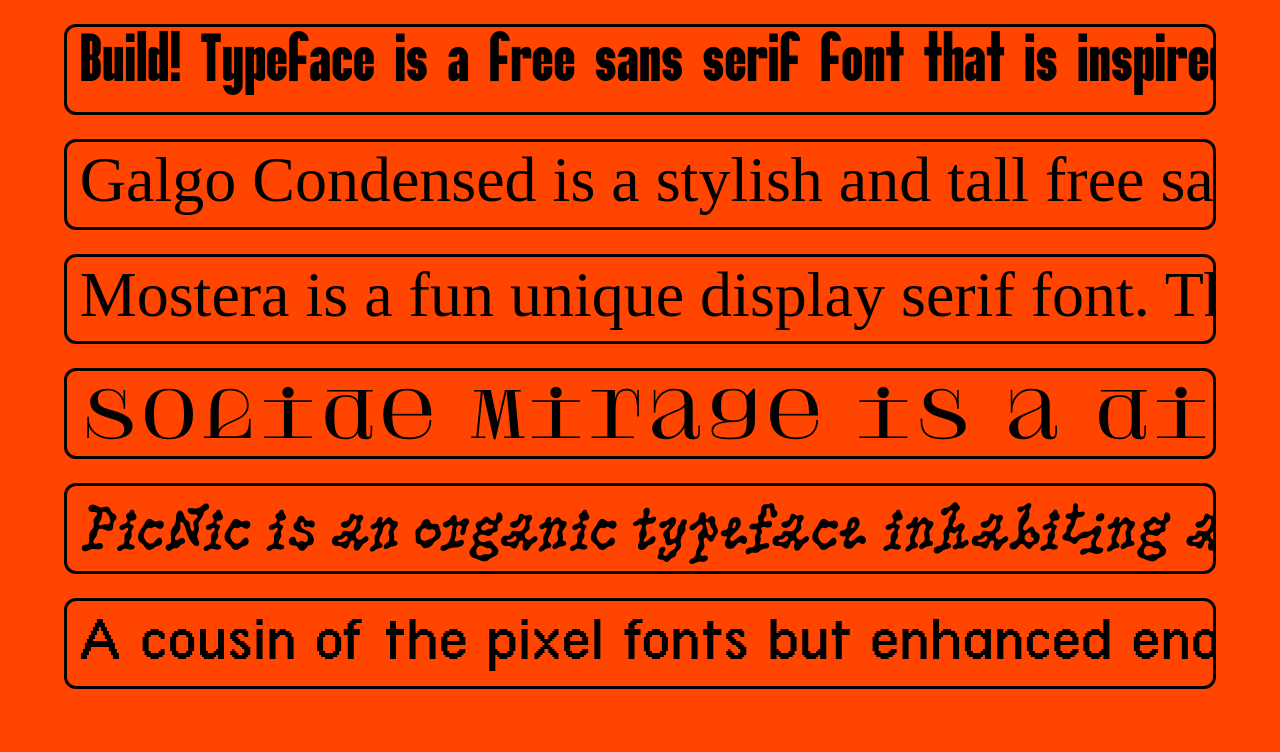
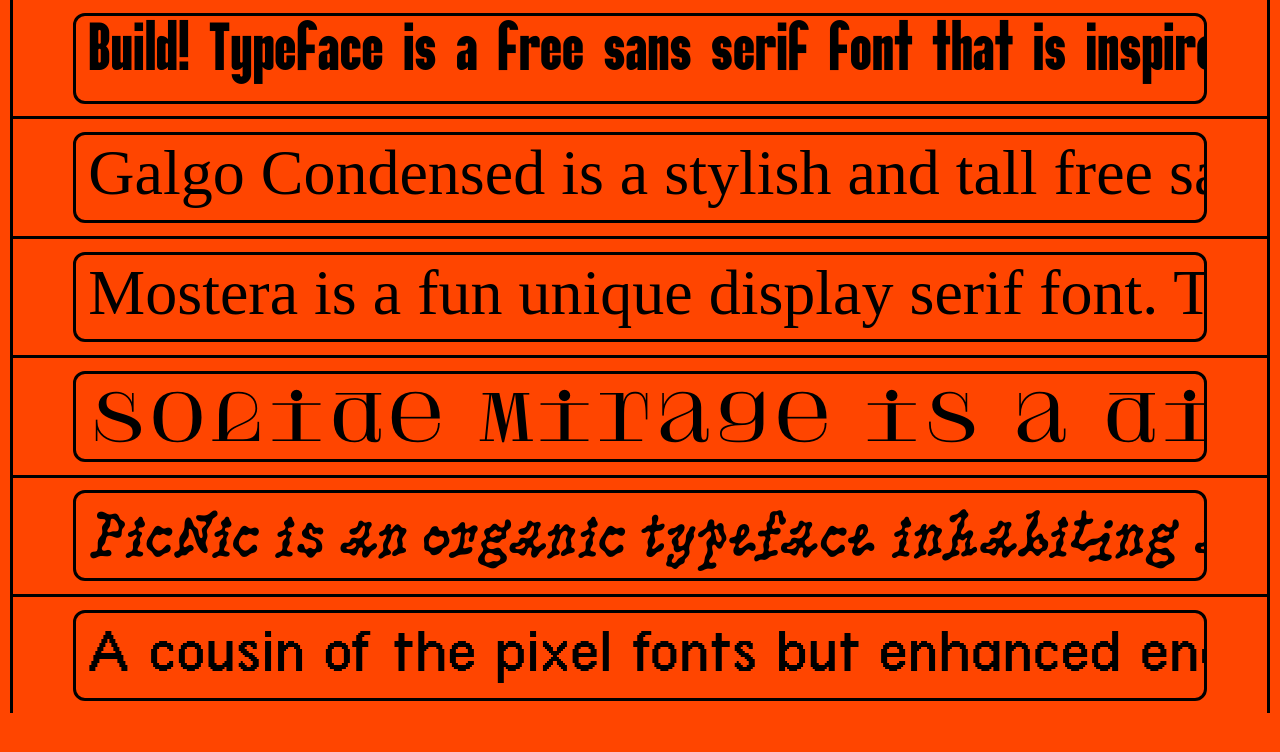
Before and after one commit to Paulalopez03/Paulalopez03.github.io, a plain HTML site: page EJ18/index.html in a window 1280 px wide. Drawn offline with Linux system fonts and the light colour scheme; a web font is replaced by a local one.

Commit message:
bordecitos

```diff
--- a/EJ18/index.html
+++ b/EJ18/index.html
@@ -13,6 +13,7 @@
 <body>
     <header></header>
     <main>
+
         <div class="cuadro" id="uno">
             <!-- <h1>Build</h1> -->
             <p>Build! Typeface is a free sans serif font that is inspired by German editorial design and their solid
@@ -20,6 +21,7 @@
 
             </p>
         </div>
+        <span class="cuadrito"></span>
         <div class="cuadro" id="dos">
             <!-- <h1>Galgo</h1> -->
             <p>Galgo Condensed is a stylish and tall free sans serif font from Giulia Boggio. It was inspired by
@@ -28,6 +30,7 @@
 
             </p>
         </div>
+        <span class="cuadrito"></span>
         <div class="cuadro" id="tres">
             <!-- <h1>Mostera</h1> -->
             <p>Mostera is a fun unique display serif font. This font looks sturdy and fun with a retro touch and curves
@@ -37,6 +40,7 @@
 
             </p>
         </div>
+        <span class="cuadrito"></span>
         <div class="cuadro" id="cuatro">
             <!-- <h1>Solide Mirage Mono</h1> -->
             <p>Solide Mirage is a display serif typeface inspired by both the Didone genre and the music of Frànçois And
@@ -47,6 +51,7 @@
 
             </p>
         </div>
+        <span class="cuadrito"></span>
         <div class="cuadro" id="cinco">
             <!-- <h1>Picnic Regular</h1> -->
 
@@ -54,6 +59,7 @@
                 substituting for the midpoint automatically. The inclusive ligatures are designed mainly for French.
             </p>
         </div>
+        <span class="cuadrito"></span>
         <div class="cuadro" id="seis">
             <!-- <h1>Terminal Grotesque</h1> -->
             <p>A cousin of the pixel fonts but enhanced enough to be organic while staying punk and technical.
--- a/EJ18/style.css
+++ b/EJ18/style.css
@@ -1,6 +1,7 @@
 body {
     margin: 0%;
     width: 100%;
+
     font-family: 'Source Sans Pro', sans-serif;
 
     background-color: orangered;
@@ -8,31 +9,60 @@
 
 main {
     display: flex;
-    width: 90%;
+    width: 98%;
     margin-left: auto;
     margin-right: auto;
     min-width: 10rem;
     justify-content: space-around;
     flex-wrap: wrap;
+
+
+
+    /* padding-bottom: 0.8rem; */
+    border-top: 0px;
+    border-bottom:0px;
+    border-left:0.2rem;
+    border-right:0.2rem;
+
+    border-color: black;
+    border-style: solid;
 }
 
 
+.cuadrito {
+
+    width: 100%;
+    /* padding-bottom: 0.8rem; */
+    border-top: 0.2rem;
+    border-bottom:0px;
+    border-left:0px;
+    border-right:0px;
+
+    border-color: black;
+    border-style: solid;
+
+
+}
 .cuadro {
-    margin-top: 1.5rem;
+    margin-bottom: 0.8rem;
+    margin-top:  0.8rem;
     min-width: 20rem;
     height: 5rem;
-    width: 100%;
+    width: 90%;
     /* padding-bottom: 0.8rem; */
     border: 0.2rem;
     border-color: black;
     border-style: solid;
     border-radius: 12px;
-    overflow: auto;
+    /* overflow: auto; */
     white-space: nowrap;
-    overflow-y: hidden;
-    display: flex;
+    overflow: hidden;
+    /* restaurar quitar lo de abajo */
+    text-overflow: clip;
+     /* restaurar quitar lo de arriba */
+    /* overflow-y: hidden; */
+    /* display: flex; */
     padding-bottom: 0.3rem;
-
 
 }
 
@@ -45,6 +75,47 @@
 
 
 }
+
+.cuadro p:hover{
+    position: relative;
+    animation-name: dere;
+    animation-duration: 100s;
+    animation-iteration-count: infinite;
+
+color:rgba(255, 255, 255, 0.303);
+}
+
+
+
+     @keyframes dere {
+        0% {
+            right: 0%;
+            top: 0px;
+        }
+
+        25% {
+            right: 100%;
+
+            top: 0px;
+        }
+
+        50% {
+            right: 0%;
+            top: 0px;
+        }
+
+        75% {
+            right: 100%;
+            top: 0px;
+        }
+
+        100% {
+            right: 0%;
+            /* left: 0px; */
+            top: 0px;
+        }
+    }
+
 
 /* hori
  .cuadro {
@@ -77,17 +148,20 @@
     margin-right: 0.8rem;
 } */
 
+/* Tirador */
 
 /* width */
-.cuadro::-webkit-scrollbar {
+
+
+/* .cuadro::-webkit-scrollbar {
     width: 1rem;
 }
 
 
 /* Track */
-.cuadro::-webkit-scrollbar-track {
+/* .cuadro::-webkit-scrollbar-track { */
     /* box-shadow: inset 0 0 20px black;  */
-    border-radius: 10px;
+    /* border-radius: 10px;
     border-right: 0;
     border-top: 0;
     border-bottom: 0;
@@ -96,10 +170,10 @@
 
 
 
-}
+} */
 
 /* Handle */
-.cuadro::-webkit-scrollbar-thumb {
+/* .cuadro::-webkit-scrollbar-thumb {
     background: rgb(0, 0, 0);
     border-radius: 10px;
     border-right: 0;
@@ -110,10 +184,10 @@
 
 
 
-}
+} */
 
 /* Handle on hover */
-.cuadro::-webkit-scrollbar-thumb:hover {
+/* .cuadro::-webkit-scrollbar-thumb:hover {
     background: orangered;
     border-right: 1.1pt;
     border-top: 2pt;
@@ -122,7 +196,9 @@
     border-style: solid;
     border-color: black;
 
-}
+} */
+
+/* Tirador */
 
 /* Tipos */
 
```
